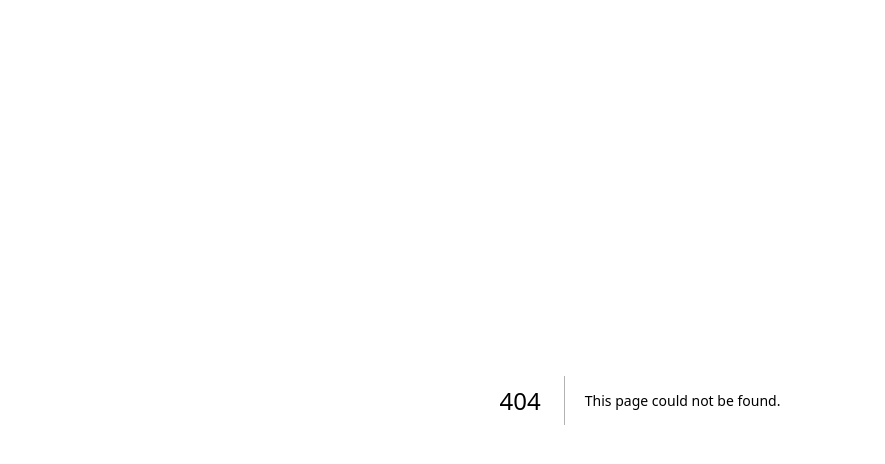
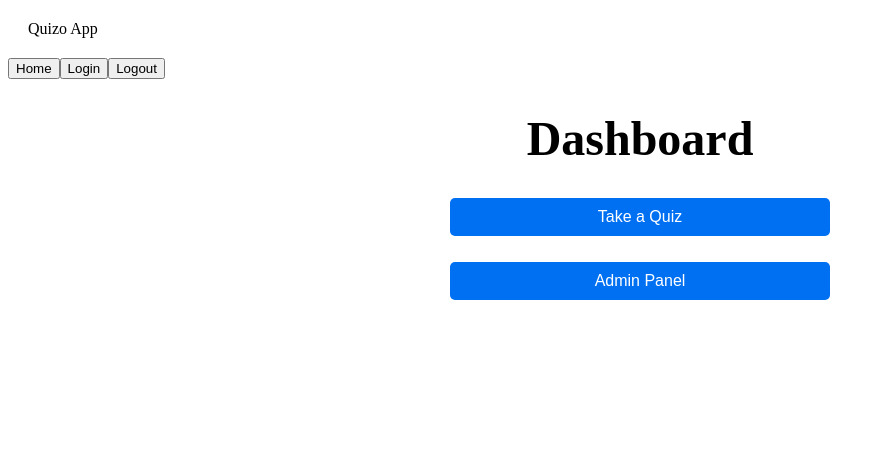
Before and after one commit to nusratalam123/quiz-app-frontend, a Next.js app: page /dashbroad in a window 1280 px wide. Before the commit this address had no page. Shown: the top 464 px of the page, without its empty margins (0-885 px from the left). Built offline with nearby package versions, Linux system fonts and the light colour scheme.

Commit message:
Update dashbroad pannel

```diff
--- /dev/null
+++ b/pages/dashbroad.module.css
@@ -0,0 +1,38 @@
+.container {
+    position: relative;
+    width: 100%;
+    height: 100vh; /* Ensures the container covers the full viewport height */
+    margin: 0; /* Removes default margin */
+    overflow: hidden; /* Ensures child elements are contained within the container */
+}
+
+.overlay {
+    position: absolute;
+    top: 0;
+    left: 0;
+    width: 100%;
+    height: 100%;
+    background-color: #e7dcdc; /* Replace with the actual path to your image */
+    background-size: cover; /* This makes sure the image covers the entire container */
+    background-position: center; /* This centers the image */
+    background-repeat: no-repeat; /* This prevents the image from repeating */
+    opacity: 0.7; /* Adjust the opacity for the transparency effect */
+    z-index: -1; /* Sends the overlay behind other content */
+}
+
+.auth-buttons {
+  display: flex;
+  gap: 10px;
+  margin-right: 10px;
+}
+
+.auth-buttons button {
+  padding: 10px 20px;
+  border: none;
+  border-radius: 5px;
+  background-color: #0070f3;
+  color: #fff;
+  cursor: pointer;
+  font-size: 1rem;
+  transition: background-color 0.3s ease;
+}
--- /dev/null
+++ b/pages/dashbroad.tsx
@@ -0,0 +1,109 @@
+import { useRouter } from "next/router";
+import Link from "next/link";
+
+
+const Dashboard = () => {
+  const router = useRouter();
+
+  const handleLogout = () => {
+    localStorage.removeItem("token");
+    router.push("/login");
+  };
+
+  return (
+    <div>
+      <nav className="navbar">
+        <div style={{ margin: "20px" }}>
+          <span>Quizo App</span>
+        </div>
+
+        <div className="auth-buttons">
+          <Link href="/">
+            <button>Home</button>
+          </Link>
+          <Link href="/login">
+            <button>Login</button>
+          </Link>
+
+          <button onClick={handleLogout}>Logout</button>
+        </div>
+      </nav>
+      <h2 style={{ textAlign: "center", marginBottom: "20px" }}>
+        <h1>Dashboard</h1>
+      </h2>
+      <div >
+        <Link href="/quiz">
+          <button
+            className="login-button"
+            style={{
+              width: "30%",
+              marginLeft:"35%",
+              padding: "10px",
+              backgroundColor: "#0070f3",
+              color: "#fff",
+              border: "none",
+              borderRadius: "5px",
+              cursor: "pointer",
+              fontSize: "1rem",
+            }}
+          >
+            Take a Quiz
+          </button>
+        </Link>
+        <Link href="/admin">
+          <button
+            className="login-button"
+            style={{
+              width: "30%",
+              padding: "10px",
+              backgroundColor: "#0070f3",
+              marginLeft: "35%",
+              marginTop: "2%",
+              color: "#fff",
+              border: "none",
+              borderRadius: "5px",
+              cursor: "pointer",
+              fontSize: "1rem",
+            }}
+          >
+            Admin Panel
+          </button>
+        </Link>
+      </div>
+    </div>
+  );
+};
+
+export default Dashboard;
+
+
+// import { useRouter } from "next/router";
+// import Link from "next/link";
+// import Navbar from "../component/Navbar";
+
+// const Dashboard = () => {
+//   const router = useRouter();
+
+//   const handleLogout = () => {
+//     localStorage.removeItem("token");
+//     router.push("/login");
+//   };
+
+//   return (
+//     <div>
+//       <Navbar />
+//       <h1>Dashboard</h1>
+//       <button onClick={handleLogout}>Logout</button>
+//       <div>
+//         <Link href="/quiz">
+//           Take a Quiz
+//         </Link>
+//         <Link href="/admin">
+//           Admin Panel
+//         </Link>
+//       </div>
+//     </div>
+//   );
+// };
+
+// export default Dashboard;
```
